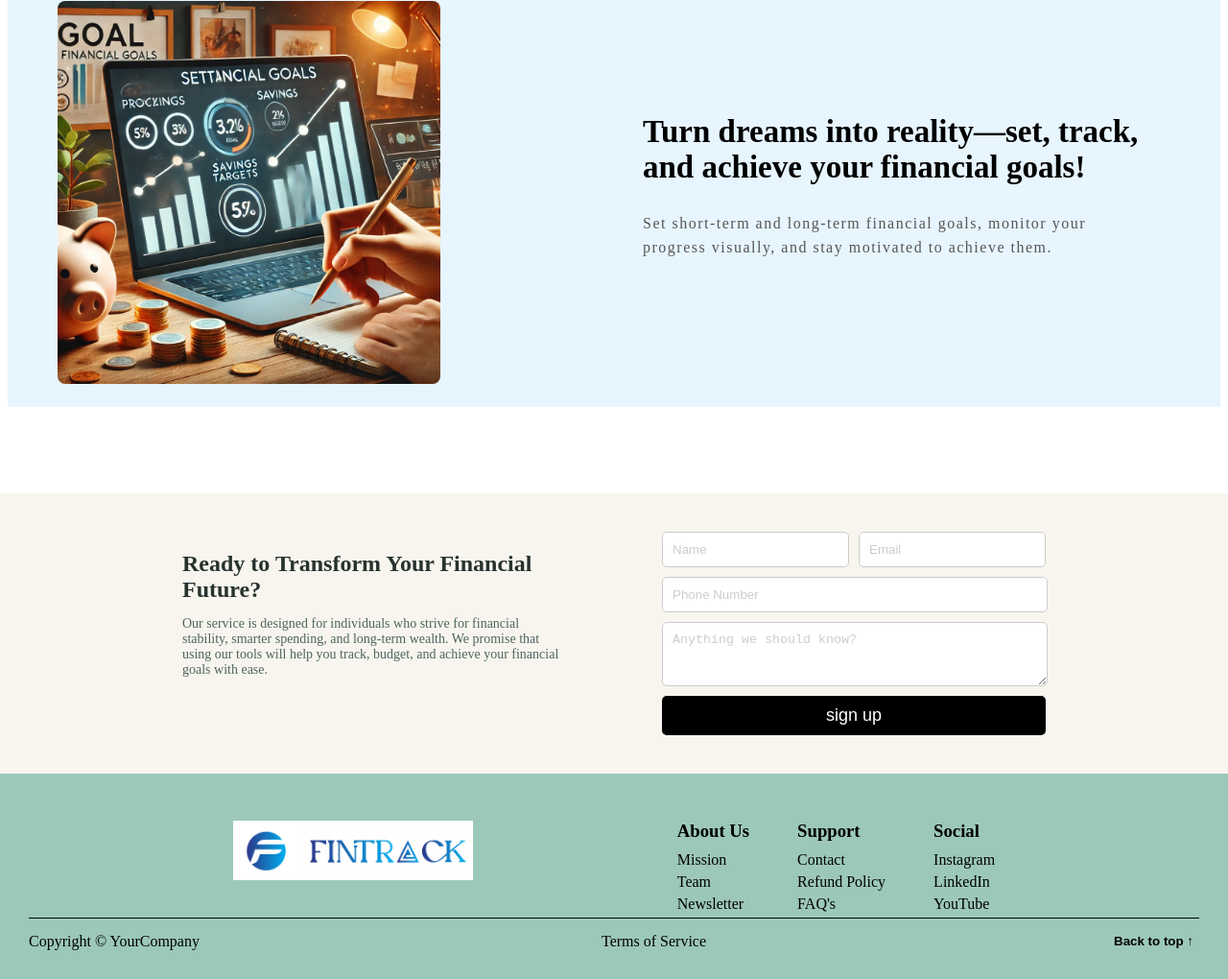
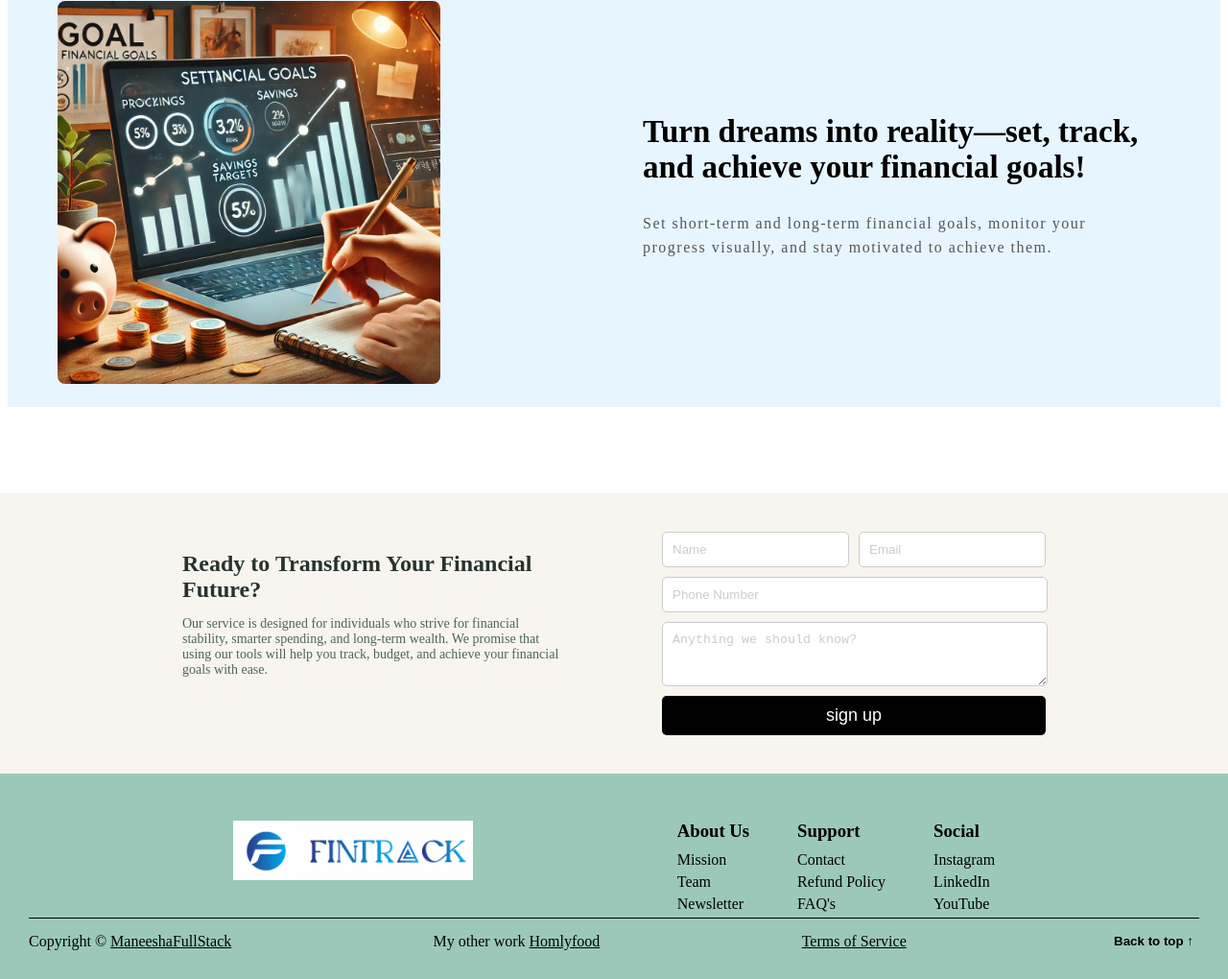
Before and after one commit to ManeeshaFullStack/FinTrack, a plain HTML site: page src/index.html in a window 1280 px wide. Shown: the part 3752-4772 px from the top of the page at 96% size. Drawn offline with nearby package versions, Linux system fonts and the light colour scheme.

Commit message:
Footer section changes

```diff
--- a/src/index.css
+++ b/src/index.css
@@ -747,7 +747,6 @@ body {
 }
 
 .footer-bottom a {
-  text-decoration: none;
   color: black;
 }
 
--- a/src/index.html
+++ b/src/index.html
@@ -307,7 +307,21 @@
       </div>
 
       <div class="footer-bottom">
-        <p>Copyright © YourCompany</p>
+        <p>
+          Copyright ©
+          <a href="https://github.com/ManeeshaFullStack" target="_blank"
+            >ManeeshaFullStack</a
+          >
+        </p>
+        <p>
+          My other work
+          <a
+            href="https://maneeshafullstack.github.io/Homlyfood"
+            target="_blank"
+            >Homlyfood</a
+          >
+        </p>
+
         <a href="#">Terms of Service</a>
         <button onclick="scrollToTop()" class="back-to-top">
           Back to top ↑
```
